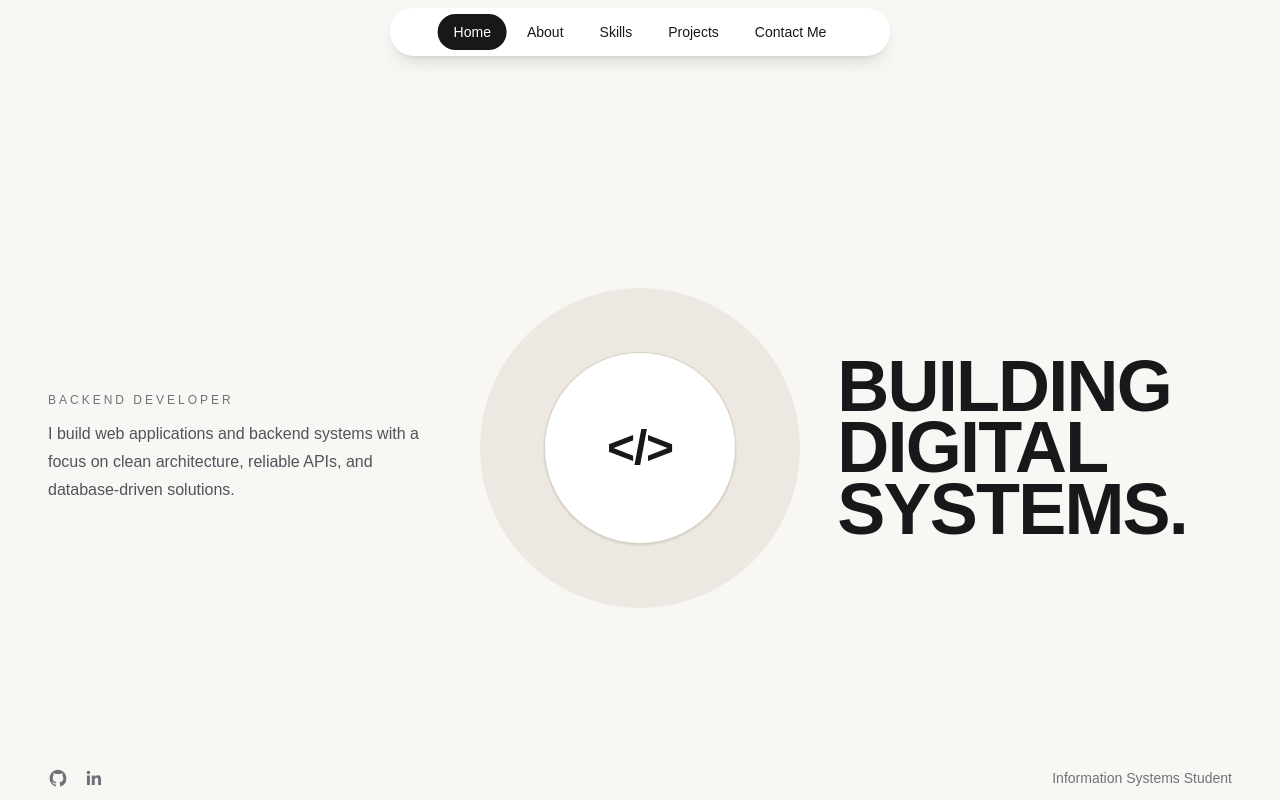
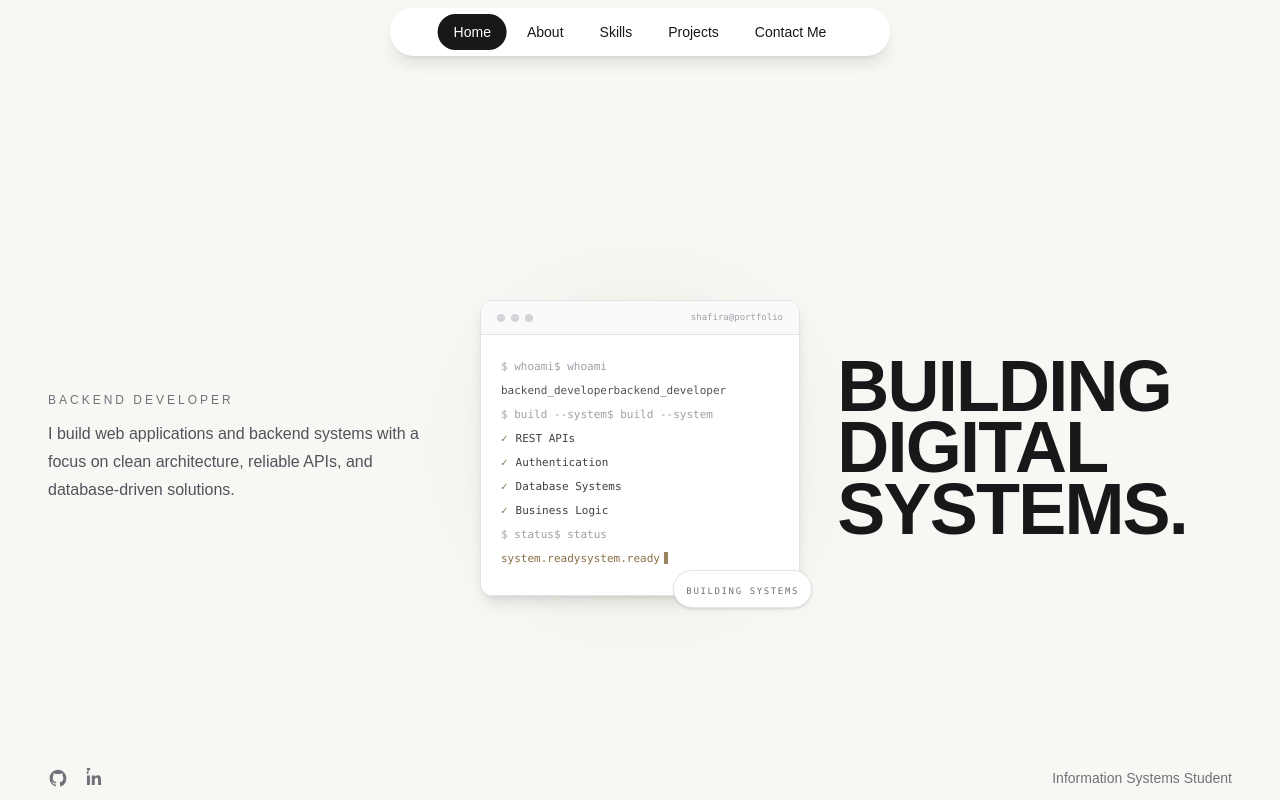
Before and after one commit to shafira-dwi/shafira-portfolio, a React (Vite) app: page / in a window 1280 px wide. Shown: the top 800 px of the page. Built offline with nearby package versions, Linux system fonts and the light colour scheme.

Commit message:
improve hero and about section

```diff
--- a/src/sections/About.jsx
+++ b/src/sections/About.jsx
@@ -12,7 +12,7 @@ const About = () => {
 
           {/* Photo Placeholder */}
           <div className="relative z-10 flex h-[380px] w-[280px] items-center justify-center overflow-hidden rounded-[2rem] border border-[#8b6f47]/20 bg-white shadow-sm md:h-[480px] md:w-[360px]">
-            <img src={profileImage} className="h-full w-full object-cover" />
+            <img src={profileImage} alt="Shafira Dwi" className="h-[90%] w-[90%] rounded-[1.7rem] object-contain" />
           </div>
         </motion.div>
 
@@ -22,7 +22,7 @@ const About = () => {
           <p className="mb-6 text-xs font-medium uppercase tracking-[0.3em] text-[#8b6f47]">About Me</p>
 
           {/* Heading */}
-          <h2 className="max-w-xl text-4xl font-extrabold leading-[0.95] tracking-tight md:text-5xl lg:text-6xl">
+          <h2 className="max-w-xl text-5xl font-extrabold leading-[0.95] tracking-tight md:text-6xl lg:text-6xl">
             Shafira Dwi
             <br />
             Nuraulia
--- a/src/sections/Hero.jsx
+++ b/src/sections/Hero.jsx
@@ -1,6 +1,27 @@
-import { motion } from "motion/react";
+import { useEffect, useState } from "react";
+import { motion } from "framer-motion";
+
+const terminalLines = ["$ whoami", "backend_developer", "", "$ build --system", "✓ REST APIs", "✓ Authentication", "✓ Database Systems", "✓ Business Logic", "", "$ status", "system.ready"];
 
 const Hero = () => {
+  const [visibleLines, setVisibleLines] = useState([]);
+  const [currentLine, setCurrentLine] = useState(0);
+
+  useEffect(() => {
+    if (currentLine >= terminalLines.length) return;
+
+    const timer = setTimeout(
+      () => {
+        setVisibleLines((prev) => [...prev, terminalLines[currentLine]]);
+
+        setCurrentLine((prev) => prev + 1);
+      },
+      currentLine === 0 ? 500 : 220,
+    );
+
+    return () => clearTimeout(timer);
+  }, [currentLine]);
+
   return (
     <section id="home" className="min-h-screen bg-[#f8f7f4] px-6 pb-10 pt-32 text-zinc-900 md:px-12">
       {/* Main Content */}
@@ -12,19 +33,66 @@ const Hero = () => {
           <p className="max-w-sm text-sm leading-7 text-zinc-600 md:text-base">I build web applications and backend systems with a focus on clean architecture, reliable APIs, and database-driven solutions.</p>
         </motion.div>
 
-        {/* Center Visual */}
+        {/* Center Visual - Terminal */}
         <motion.div
-          initial={{ opacity: 0, scale: 0.8 }}
-          animate={{ opacity: 1, scale: 1 }}
+          initial={{ opacity: 0, y: 20, scale: 0.96 }}
+          animate={{ opacity: 1, y: 0, scale: 1 }}
           transition={{
-            duration: 0.8,
+            duration: 0.7,
             ease: [0.22, 1, 0.36, 1],
           }}
           className="flex items-center justify-center"
         >
-          <div className="relative flex h-64 w-64 items-center justify-center rounded-full bg-[#8b6f47]/10 md:h-80 md:w-80">
-            <div className="flex h-36 w-36 items-center justify-center rounded-full border border-[#8b6f47]/30 bg-white shadow-sm md:h-48 md:w-48">
-              <span className="text-4xl font-semibold tracking-tight text-zinc-900 md:text-5xl">&lt;/&gt;</span>
+          <div className="relative w-full max-w-[320px]">
+            {/* Soft Glow */}
+            <div className="absolute -inset-5 rounded-full bg-[#8b6f47]/5 blur-2xl" />
+
+            {/* Terminal */}
+            <div className="relative overflow-hidden rounded-xl border border-zinc-200 bg-white shadow-lg">
+              {/* Terminal Header */}
+              <div className="flex items-center justify-between border-b border-zinc-200 bg-[#fafafa] px-4 py-2.5">
+                <div className="flex items-center gap-1.5">
+                  <span className="h-2 w-2 rounded-full bg-zinc-300" />
+                  <span className="h-2 w-2 rounded-full bg-zinc-300" />
+                  <span className="h-2 w-2 rounded-full bg-zinc-300" />
+                </div>
+
+                <span className="font-mono text-[9px] text-zinc-400">shafira@portfolio</span>
+              </div>
+
+              {/* Terminal Content */}
+              <div className="min-h-[245px] bg-white px-5 py-5 font-mono text-[11px] leading-6 md:min-h-[260px]">
+                {visibleLines.map((line, index) => {
+                  const isCommand = line.startsWith("$");
+                  const isSuccess = line.startsWith("✓");
+                  const isReady = line === "system.ready";
+
+                  return (
+                    <p key={`${line}-${index}`} className={isCommand ? "text-zinc-400" : isSuccess ? "text-zinc-700" : isReady ? "text-[#8b6f47]" : "text-zinc-600"}>
+                      {isSuccess ? (
+                        <>
+                          <span className="mr-2 text-[#8b6f47]">✓</span>
+                          {line.replace("✓ ", "")}
+                        </>
+                      ) : (
+                        line
+                      )}
+
+                      {!isSuccess && line}
+
+                      {isReady && <span className="ml-1 inline-block h-3 w-1 translate-y-0.5 animate-pulse bg-[#8b6f47]" />}
+                    </p>
+                  );
+                })}
+
+                {/* Typing Cursor Before Finished */}
+                {currentLine < terminalLines.length && <span className="inline-block h-3 w-1 translate-y-0.5 animate-pulse bg-[#8b6f47]" />}
+              </div>
+            </div>
+
+            {/* Small Label */}
+            <div className="absolute -bottom-3 -right-3 rounded-full border border-zinc-200 bg-white px-3 py-1.5 shadow-sm">
+              <span className="font-mono text-[9px] uppercase tracking-[0.18em] text-zinc-500">Building systems</span>
             </div>
           </div>
         </motion.div>
@@ -51,18 +119,19 @@ const Hero = () => {
 
       {/* Bottom Content */}
       <div className="mx-auto flex w-full max-w-7xl items-center justify-between">
+        {/* Social Links */}
         <div className="flex items-center gap-4">
           {/* GitHub */}
           <a href="https://github.com/shafira-dwi/" target="_blank" rel="noopener noreferrer" aria-label="GitHub" className="text-zinc-500 transition-colors hover:text-zinc-900">
             <svg viewBox="0 0 24 24" fill="currentColor" className="h-5 w-5" aria-hidden="true">
-              <path d="M12 2C6.48 2 2 6.58 2 12.24c0 4.52 2.87 8.36 6.84 9.72.5.1.68-.22.68-.49v-1.72c-2.78.62-3.37-1.38-3.37-1.38-.46-1.2-1.12-1.52-1.12-1.52-.91-.64.07-.63.07-.63 1 .08 1.53 1.06 1.53 1.06.9 1.58 2.36 1.12 2.94.86.09-.67.35-1.12.64-1.38-2.22-.26-4.55-1.14-4.55-5.06 0-1.12.39-2.03 1.03-2.75-.1-.26-.45-1.3.1-2.71 0 0 .84-.28 2.75 1.05A9.2 9.2 0 0 1 12 7.14c.85 0 1.7.12 2.5.36 1.9-1.33 2.74-1.05 2.74-1.05.55 1.41.2 2.45.1 2.71.64.72 1.03 1.63 1.03 2.75 0 3.93-2.34 4.8-4.57 5.05.36.32.68.94.68 1.9v2.81c0 .27.18.6.69.49A10.26 10.26 0 0 0 22 12.24C22 6.58 17.52 2 12 2Z" />
+              <path d="M12 2C6.48 2 2 6.58 2 12.24c0 4.52 2.87 8.36 6.84 9.72.5.1.68-.22.68-.49v-1.72c-2.78.62-3.37-1.38-3.37-1.38-.46-1.2-1.12-1.52-1.12-1.52-.91-.64.07-.63.07-.63 1 .08 1.53 1.06 1.53 1.06.9 1.58 2.36 1.12 2.94.86.09-.67.35-1.12.64-1.38-2.22-.26-4.55-1.14-4.55-5.06 0-1.12.39-2.03 1.03-2.75 0 0-.45-1.3.1-2.71 0 0 .84-.28 2.75 1.05A9.2 9.2 0 0 1 12 7.14c.85 0 1.7.12 2.5.36 1.9-1.33 2.74-1.05 2.74-1.05.55 1.41.2 2.45.1 2.71.64.72 1.03 1.63 1.03 2.75 0 3.93-2.34 4.8-4.57 5.05.36.32.68.94.68 1.9v2.81c0 .27.18.6.69.49A10.26 10.26 0 0 0 22 12.24C22 6.58 17.52 2 12 2Z" />
             </svg>
           </a>
 
           {/* LinkedIn */}
           <a href="https://www.linkedin.com/in/shafira-dwi-nuraulia-92aa95323/" target="_blank" rel="noopener noreferrer" aria-label="LinkedIn" className="text-zinc-500 transition-colors hover:text-zinc-900">
             <svg viewBox="0 0 24 24" fill="currentColor" className="h-5 w-5" aria-hidden="true">
-              <path d="M20.45 20.45h-3.56v-5.57c0-1.33-.03-3.04-1.85-3.04-1.85 0-2.13 1.44-2.13 2.94v5.67H9.35V8.99h3.42v1.56h.05c.48-.9 1.64-1.85 3.37-1.85 3.6 0 4.26 2.37 4.26 5.46v6.29ZM5.34 7.43a2.06 2.06 0 1 1 0-4.12 2.06 2.06 0 0 1 0 4.12ZM3.56 20.45h3.57V8.99H3.56v11.46Z" />
+              <path d="M20.45 20.45h-3.56v-5.57c0-1.33-.03-3.04-1.85-3.04-1.85 0-2.13 1.44-2.13 2.94v5.67H9.35V8.99h3.42v1.56h.05c.48-.9 1.64-1.85 3.37-1.85 3.6 0 4.26 2.37 4.26 5.46v6.29ZM5.34 7.43a2.06 2.06 0 1 1 0-4.12 2.06 2.06 0 0 1 0-4.12 2.06 2.06 0 0 1 0 4.12ZM3.56 20.45h3.57V8.99H3.56v11.46Z" />
             </svg>
           </a>
         </div>
```
Also changed, not shown: src/assets/Profile.jpeg.
